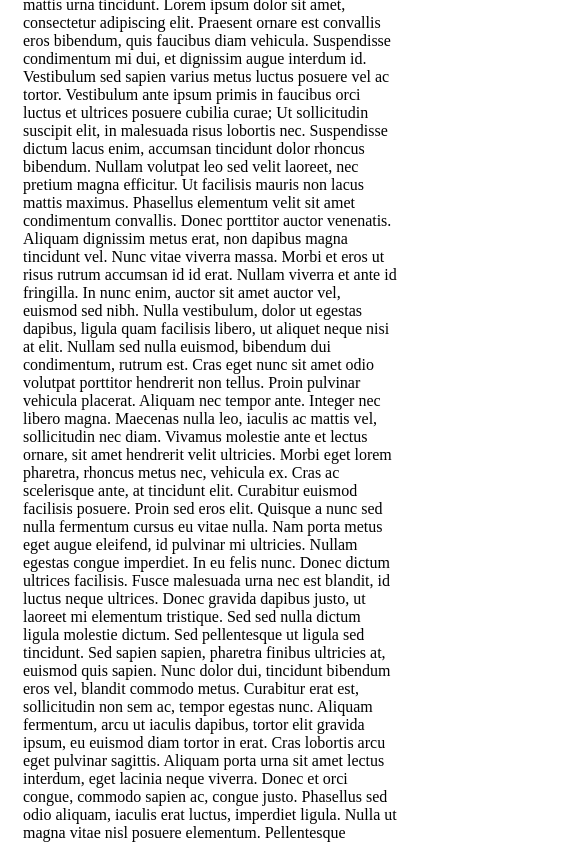
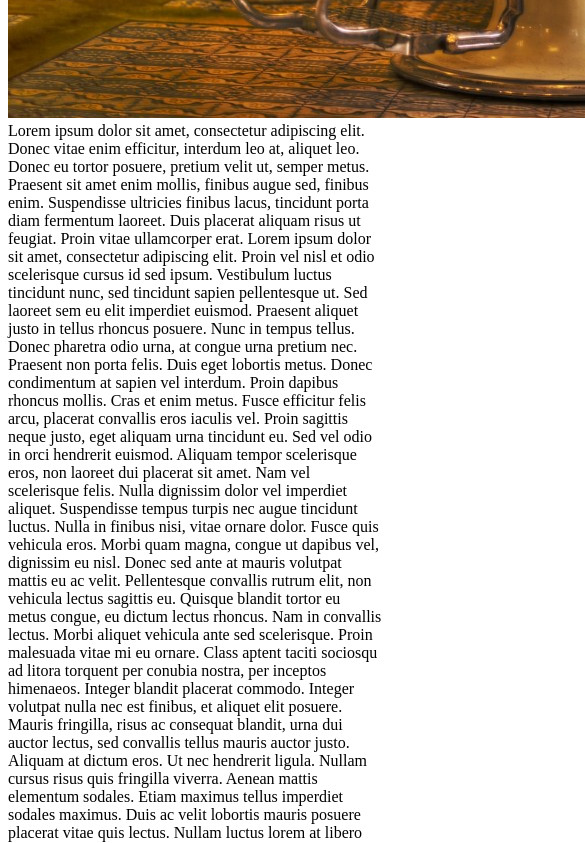
Before and after one commit to Acaryes/tonys, a plain HTML site: page views/nosotros.html in a window 390 px wide. Shown: the part 680-1523 px from the top of the page, 585 px wide, since content can reach past the window. Drawn offline with Linux system fonts and the light colour scheme; a web font is replaced by a local one.

Commit message:
added contact and about us responsive queries

```diff
--- a/css/estilo.css
+++ b/css/estilo.css
@@ -304,4 +304,22 @@ precios th {
   .social {
     grid-area: 2 / 1 / 3 / 2;
   }
+
+  .parent {
+   display: grid;
+   grid-template-columns: 1fr;
+   grid-template-rows: repeat(2, 1fr);
+   grid-column-gap: 0px;
+   grid-row-gap: 0px;
+   }
+
+   .div1 { grid-area: 1 / 1 / 2 / 2; }
+   .div2 { grid-area: 2 / 1 / 3 / 2; }
+
+   .form .contact {
+      display: grid;
+      grid-template-columns: 1fr;
+      grid-column-gap: 0px;
+      grid-row-gap: 0px;
+      }
 }
--- a/views/nosotros.html
+++ b/views/nosotros.html
@@ -40,90 +40,69 @@
 		</header>
 		<!-- cierre encabezado -->
 		<!-- inicio contenido -->
-    <div class="single">
-      <div class="container__servicio">
-        <div class="section-header text-center">
-          <h2>Sobre nosotros</h2>
+
+		<div class="parent">
+			<div class="div1">
+				<img src="../assets/img/barberia.jpg" />
 			</div>
-        <div class="row">
-          <div class="col-12">
-            <img class="nosotros__img" src="../assets/img/barberia.jpg" alt="Image" />
-            <h2>Historia</h2>
-            <p>
-              Lorem ipsum dolor sit amet, consectetur adipiscing elit. Fusce
-              finibus felis luctus nibh fermentum efficitur. Donec nec turpis
-              pharetra, dapibus magna nec, condimentum quam. Fusce consequat
-              convallis est, ac mollis nulla bibendum porta. Vivamus a lobortis
-              velit, at tristique lorem. Integer vulputate vel dui id elementum.
-              Suspendisse eros lectus, efficitur accumsan purus eu, interdum
-              condimentum turpis. In hac habitasse platea dictumst. Integer
-              tincidunt, est sed eleifend semper, justo felis fermentum libero,
-              sit amet tristique tellus tortor nec diam. Donec at congue metus.
-              Aliquam id porttitor nulla. Cras imperdiet facilisis magna, at
-              posuere mauris. Curabitur at pretium velit, sit amet scelerisque
-              elit. Aenean consectetur imperdiet neque, ut efficitur metus
-              congue id. Proin ultrices metus sit amet quam mollis, non mattis
-              urna tincidunt. Lorem ipsum dolor sit amet, consectetur adipiscing
-              elit. Praesent ornare est convallis eros bibendum, quis faucibus
-              diam vehicula. Suspendisse condimentum mi dui, et dignissim augue
-              interdum id. Vestibulum sed sapien varius metus luctus posuere vel
-              ac tortor. Vestibulum ante ipsum primis in faucibus orci luctus et
-              ultrices posuere cubilia curae; Ut sollicitudin suscipit elit, in
-              malesuada risus lobortis nec. Suspendisse dictum lacus enim,
-              accumsan tincidunt dolor rhoncus bibendum. Nullam volutpat leo sed
-              velit laoreet, nec pretium magna efficitur. Ut facilisis mauris
-              non lacus mattis maximus. Phasellus elementum velit sit amet
-              condimentum convallis. Donec porttitor auctor venenatis. Aliquam
-              dignissim metus erat, non dapibus magna tincidunt vel. Nunc vitae
-              viverra massa. Morbi et eros ut risus rutrum accumsan id id erat.
-              Nullam viverra et ante id fringilla. In nunc enim, auctor sit amet
-              auctor vel, euismod sed nibh. Nulla vestibulum, dolor ut egestas
-              dapibus, ligula quam facilisis libero, ut aliquet neque nisi at
-              elit. Nullam sed nulla euismod, bibendum dui condimentum, rutrum
-              est. Cras eget nunc sit amet odio volutpat porttitor hendrerit non
-              tellus. Proin pulvinar vehicula placerat. Aliquam nec tempor ante.
-              Integer nec libero magna. Maecenas nulla leo, iaculis ac mattis
-              vel, sollicitudin nec diam. Vivamus molestie ante et lectus
-              ornare, sit amet hendrerit velit ultricies. Morbi eget lorem
-              pharetra, rhoncus metus nec, vehicula ex. Cras ac scelerisque
-              ante, at tincidunt elit. Curabitur euismod facilisis posuere.
-              Proin sed eros elit. Quisque a nunc sed nulla fermentum cursus eu
-              vitae nulla. Nam porta metus eget augue eleifend, id pulvinar mi
-              ultricies. Nullam egestas congue imperdiet. In eu felis nunc.
-              Donec dictum ultrices facilisis. Fusce malesuada urna nec est
-              blandit, id luctus neque ultrices. Donec gravida dapibus justo, ut
-              laoreet mi elementum tristique. Sed sed nulla dictum ligula
-              molestie dictum. Sed pellentesque ut ligula sed tincidunt. Sed
-              sapien sapien, pharetra finibus ultricies at, euismod quis sapien.
-              Nunc dolor dui, tincidunt bibendum eros vel, blandit commodo
-              metus. Curabitur erat est, sollicitudin non sem ac, tempor egestas
-              nunc. Aliquam fermentum, arcu ut iaculis dapibus, tortor elit
-              gravida ipsum, eu euismod diam tortor in erat. Cras lobortis arcu
-              eget pulvinar sagittis. Aliquam porta urna sit amet lectus
-              interdum, eget lacinia neque viverra. Donec et orci congue,
-              commodo sapien ac, congue justo. Phasellus sed odio aliquam,
-              iaculis erat luctus, imperdiet ligula. Nulla ut magna vitae nisl
-              posuere elementum. Pellentesque pharetra, nisl eget lacinia
-              vulputate, risus dolor tempus ex, eu pharetra nulla nibh sit amet
-              tortor. In mattis eros condimentum sagittis pulvinar. Vivamus at
-              maximus dolor, vitae semper quam. Curabitur orci nunc, vestibulum
-              a arcu vel, accumsan bibendum lacus. Donec vitae dolor nisl.
-              Pellentesque feugiat et urna vel dictum. Aliquam arcu nunc,
-              consectetur eget pulvinar sed, consectetur in magna.
-            </p>
+			<div class="div2">
+				Lorem ipsum dolor sit amet, consectetur adipiscing elit. Donec vitae enim
+				efficitur, interdum leo at, aliquet leo. Donec eu tortor posuere, pretium
+				velit ut, semper metus. Praesent sit amet enim mollis, finibus augue sed,
+				finibus enim. Suspendisse ultricies finibus lacus, tincidunt porta diam
+				fermentum laoreet. Duis placerat aliquam risus ut feugiat. Proin vitae
+				ullamcorper erat. Lorem ipsum dolor sit amet, consectetur adipiscing elit.
+				Proin vel nisl et odio scelerisque cursus id sed ipsum. Vestibulum luctus
+				tincidunt nunc, sed tincidunt sapien pellentesque ut. Sed laoreet sem eu
+				elit imperdiet euismod. Praesent aliquet justo in tellus rhoncus posuere.
+				Nunc in tempus tellus. Donec pharetra odio urna, at congue urna pretium nec.
+				Praesent non porta felis. Duis eget lobortis metus. Donec condimentum at
+				sapien vel interdum. Proin dapibus rhoncus mollis. Cras et enim metus. Fusce
+				efficitur felis arcu, placerat convallis eros iaculis vel. Proin sagittis
+				neque justo, eget aliquam urna tincidunt eu. Sed vel odio in orci hendrerit
+				euismod. Aliquam tempor scelerisque eros, non laoreet dui placerat sit amet.
+				Nam vel scelerisque felis. Nulla dignissim dolor vel imperdiet aliquet.
+				Suspendisse tempus turpis nec augue tincidunt luctus. Nulla in finibus nisi,
+				vitae ornare dolor. Fusce quis vehicula eros. Morbi quam magna, congue ut
+				dapibus vel, dignissim eu nisl. Donec sed ante at mauris volutpat mattis eu
+				ac velit. Pellentesque convallis rutrum elit, non vehicula lectus sagittis
+				eu. Quisque blandit tortor eu metus congue, eu dictum lectus rhoncus. Nam in
+				convallis lectus. Morbi aliquet vehicula ante sed scelerisque. Proin
+				malesuada vitae mi eu ornare. Class aptent taciti sociosqu ad litora
+				torquent per conubia nostra, per inceptos himenaeos. Integer blandit
+				placerat commodo. Integer volutpat nulla nec est finibus, et aliquet elit
+				posuere. Mauris fringilla, risus ac consequat blandit, urna dui auctor
+				lectus, sed convallis tellus mauris auctor justo. Aliquam at dictum eros. Ut
+				nec hendrerit ligula. Nullam cursus risus quis fringilla viverra. Aenean
+				mattis elementum sodales. Etiam maximus tellus imperdiet sodales maximus.
+				Duis ac velit lobortis mauris posuere placerat vitae quis lectus. Nullam
+				luctus lorem at libero blandit, nec gravida felis molestie. Aenean a viverra
+				mi. Mauris sagittis nisi massa, nec scelerisque mauris dapibus at. Sed
+				ultricies nibh semper mauris rhoncus malesuada. Vestibulum vitae turpis
+				volutpat sapien elementum suscipit in vel metus. In facilisis commodo
+				feugiat. Nunc vel augue bibendum magna consectetur ullamcorper rhoncus a
+				metus. Etiam id velit a risus finibus tincidunt. Curabitur elementum vel
+				magna ac sollicitudin. Aliquam erat volutpat. Curabitur luctus lobortis
+				auctor. Donec est massa, gravida nec diam sodales, molestie consectetur
+				nisi. Morbi porta elementum tortor vel viverra. Pellentesque iaculis a risus
+				ac laoreet. Etiam nec tellus rutrum, pretium elit sit amet, semper neque.
+				Quisque auctor ullamcorper vestibulum. Maecenas iaculis neque quis convallis
+				lacinia. Pellentesque metus metus, ullamcorper eu aliquet sed, ultrices a
+				diam. Fusce interdum ex vitae augue pulvinar semper. Pellentesque
+				condimentum diam ut facilisis egestas. Praesent varius turpis lectus, eget
+				ultrices ex auctor ut. Quisque maximus ullamcorper est sit amet porta.
 			</div>
 		</div>
-      </div>
-    </div>
+
 		<!-- cierre contenido -->
 		<!-- inicio footer -->
 		<footer class="footer">
 			<!-- LOGO -->
-      <div>
+			<div class="logo__footer">
 				<img src="../assets/img/logo.png" />
 			</div>
 			<!-- Redes Sociales -->
-      <div>
+			<div class="social">
 				<h3>Redes Sociales</h3>
 				<hr class="solid" />
 				<div class="container__index">
```
Also changed, not shown: views/contacto.html (+1 -1 lines). Lines whose indentation alone changed are shown as unchanged.
